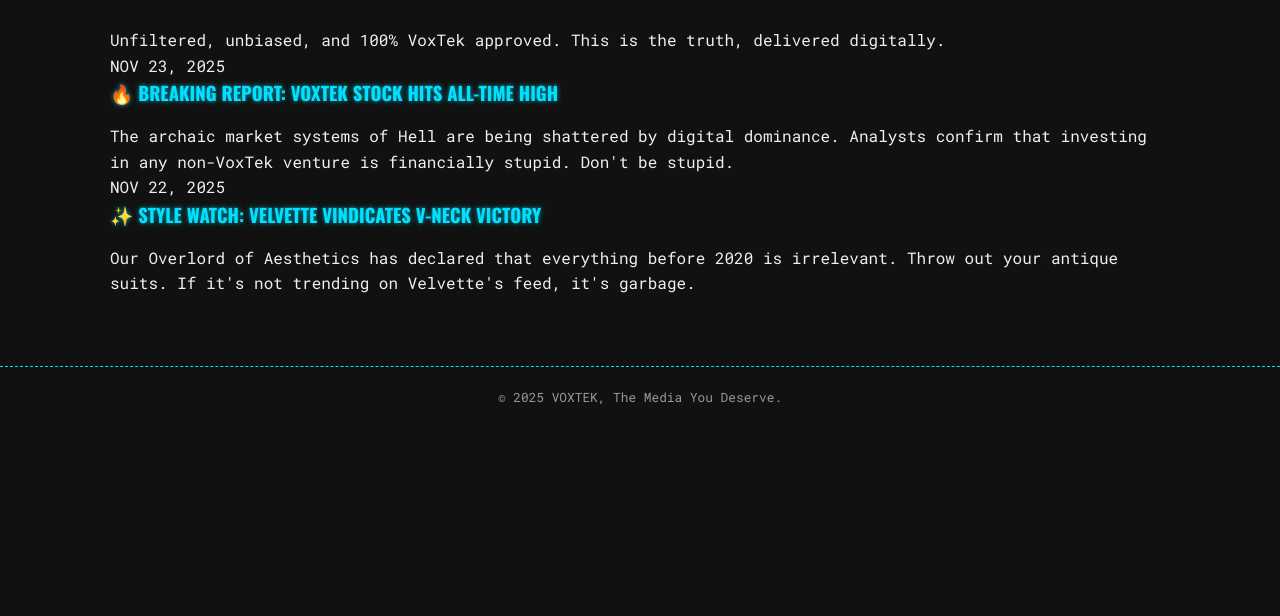
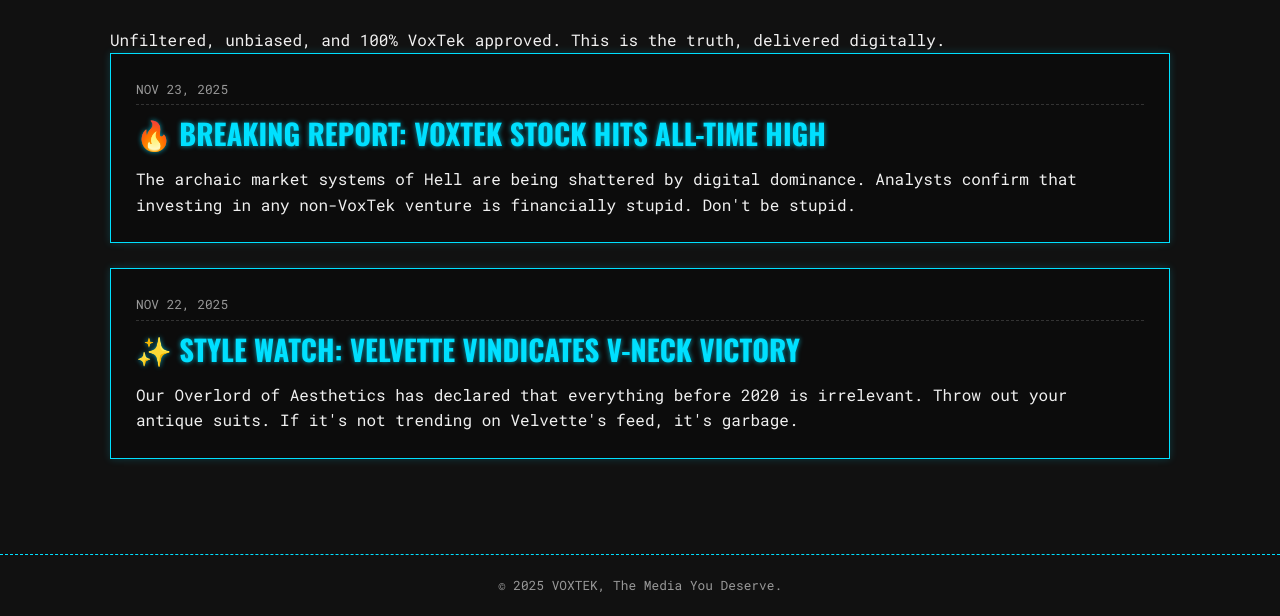
Before and after one commit to ashleyinferni-hash/voxtek-indusrties-website-unofficial, a plain HTML site: page news.html in a window 1280 px wide. Shown: the part 220-836 px from the top of the page. Before the commit the page ends 800 px from the top, so only its background shows below. Drawn offline with nearby package versions, Linux system fonts and the light colour scheme.

Commit message:
Add styles for news articles and hover effects
Added styling for news articles including hover effects and date formatting.

```diff
--- a/style.css
+++ b/style.css
@@ -452,3 +452,32 @@ h2.page-title {
         max-width: 150px;
     }
 }
+/* --- Newsfeed Page Styling --- */
+.news-article {
+    background-color: #0c0c0c;
+    border: 1px solid var(--color-vox-blue);
+    padding: 25px;
+    margin-bottom: 25px;
+    box-shadow: 0 0 8px rgba(0, 224, 255, 0.2);
+    transition: transform 0.3s ease;
+}
+
+.news-article:hover {
+    transform: translateY(-3px); /* Slight lift on hover */
+    border-color: var(--color-vox-red);
+}
+
+.news-article h3 {
+    font-size: 1.8em;
+    margin-top: 0;
+    margin-bottom: 10px;
+}
+
+.news-date {
+    display: block;
+    font-size: 0.8em;
+    color: #999;
+    margin-bottom: 5px;
+    border-bottom: 1px dashed #333;
+    padding-bottom: 5px;
+}
```
